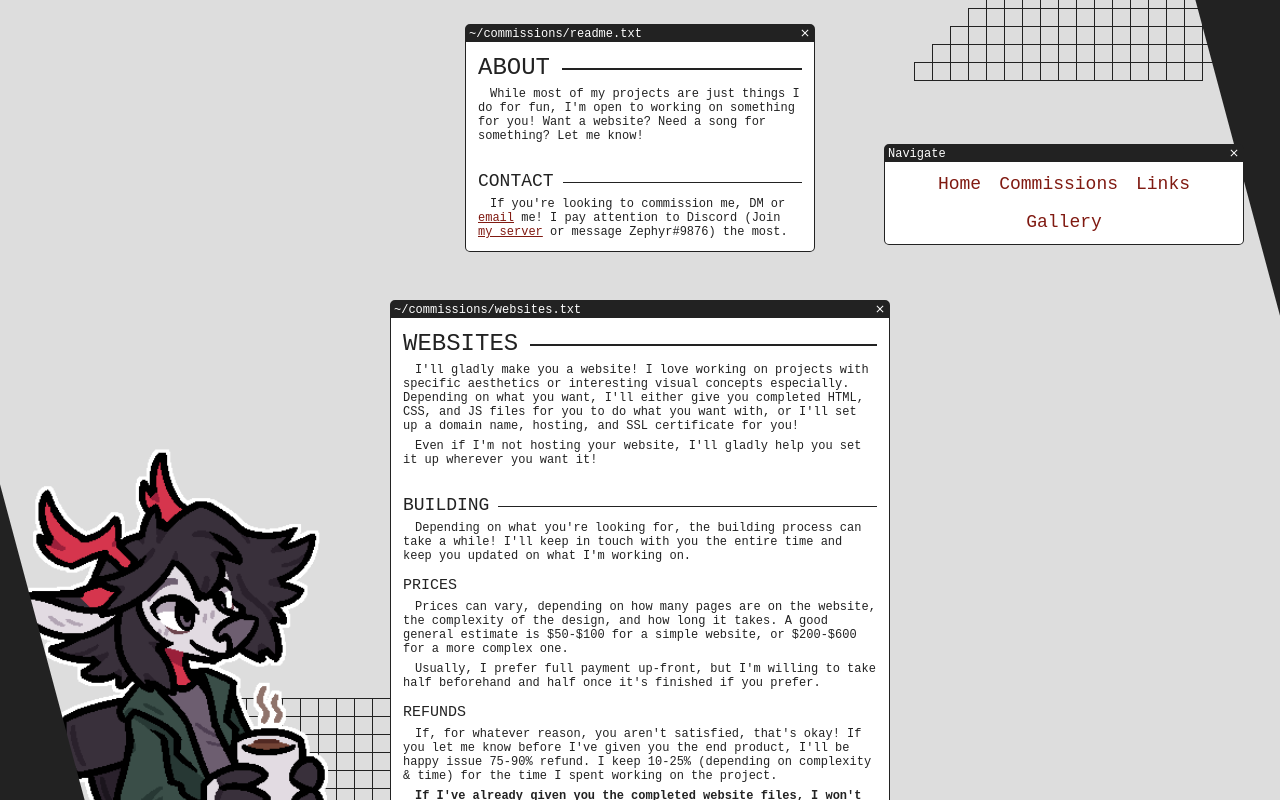
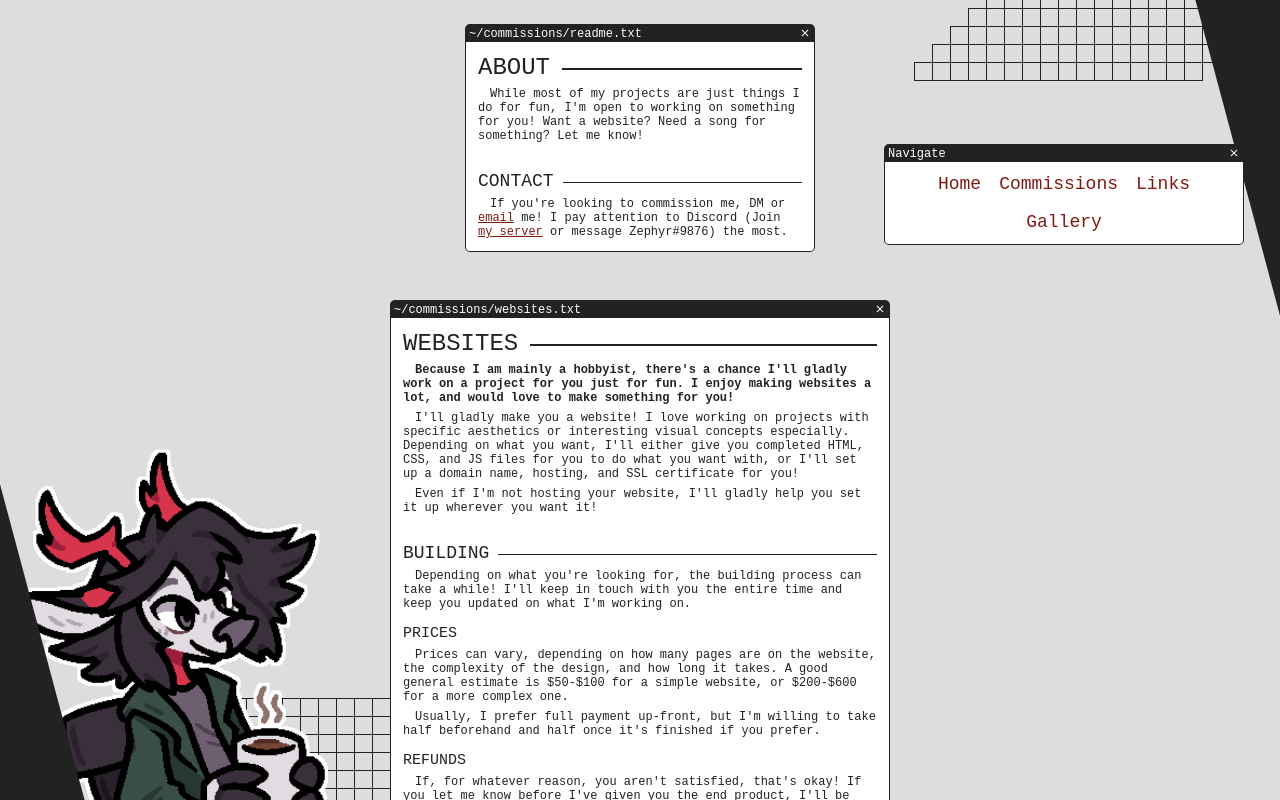
Before and after one commit to SophieSnoww/zephyrsnow.xyz, a Vue app: page /commissions in a window 1280 px wide. Built offline with nearby package versions, Linux system fonts and the light colour scheme.

Commit message:
Added hobbyist paragraph

```diff
--- a/src/views/CommissionsView.vue
+++ b/src/views/CommissionsView.vue
@@ -17,6 +17,7 @@
     <div class="window large">
       <div class="window-title">~/commissions/websites.txt</div>
       <h1>Websites</h1>
+      <p><b>Because I am mainly a hobbyist, there's a chance I'll gladly work on a project for you just for fun. I enjoy making websites a lot, and would love to make something for you!</b></p>
       <p>I'll gladly make you a website! I love working on projects with specific aesthetics or interesting visual concepts especially. Depending on what you want, I'll either give you completed HTML, CSS, and JS files for you to do what you want with, or I'll set up a domain name, hosting, and SSL certificate for you!</p>
       <p>Even if I'm not hosting your website, I'll gladly help you set it up wherever you want it!</p>
 
```
